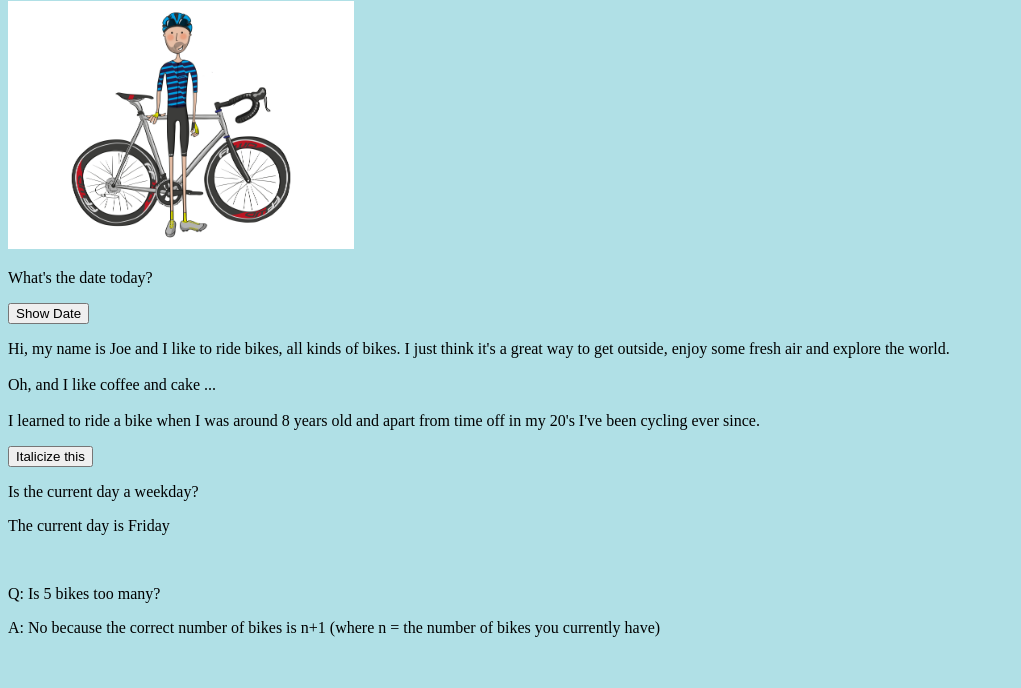
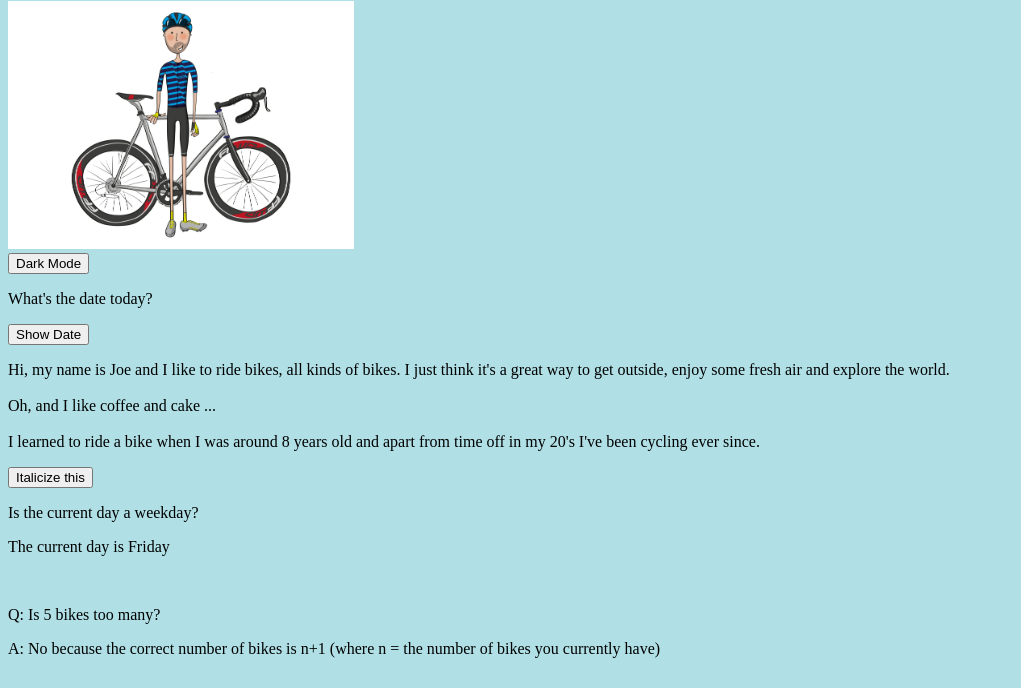
Before and after one commit to joegrayvy/Bikes, a plain HTML site: page BikeIndex.html in a window 1280 px wide. Shown: the part 79-767 px from the top of the page, without its empty margins (0-1021 px from the left). Drawn offline with Linux system fonts and the light colour scheme.

Commit message:
modified:   BikeIndex.html 	modified:   css/MyStyles.css 	modified:   js/jsFunctions.js

```diff
--- a/BikeIndex.html
+++ b/BikeIndex.html
@@ -35,7 +35,12 @@
 <h1>Webpage for all my bikes, rides and cycling info<br></h1>
 
 <!--Top picture and blurb-->
-<img src="images\joepicture.jpg" alt="Joe and Bike" width="346" height="248">
+<img src="images\joepicture.jpg" alt="Joe and Bike" width="346" height="248"><br>
+
+
+<!-- JS EXERCISE 7 -->
+<!-- Button to toggle dark mode. original background is powder blue so using that instead of white-->
+<button type="button" onclick="toggleDarkMode()">Dark Mode</button>
 
 
 <!-- JS EXERCISE 1 -->
--- a/css/MyStyles.css
+++ b/css/MyStyles.css
@@ -1,6 +1,13 @@
 body {
     background-color: powderblue;
+    color: black;
     }
+
+/* JS Exercise 7 - Toggle Dark Mode */
+.dark-mode {
+     background-color: darkblue;
+    color: lightgray;
+}
 
 /*
 ul {
--- a/js/jsFunctions.js
+++ b/js/jsFunctions.js
@@ -93,3 +93,9 @@ function validateForm() {
     passwordError.innerText = ""; // Clear any previous error messages
     return true; // Allow form submission
 }
+
+
+// JS Exercise 7 - Toggle dark mode button
+function toggleDarkMode() {
+    document.body.classList.toggle('dark-mode');
+}
```
